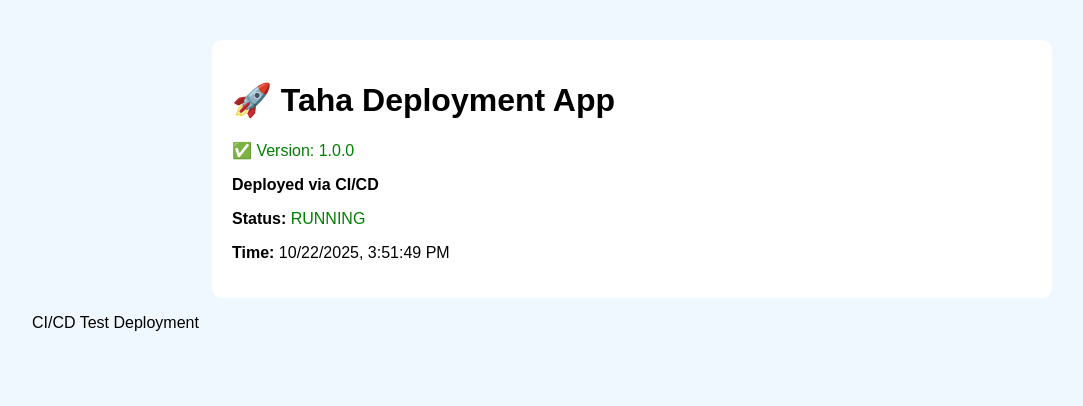
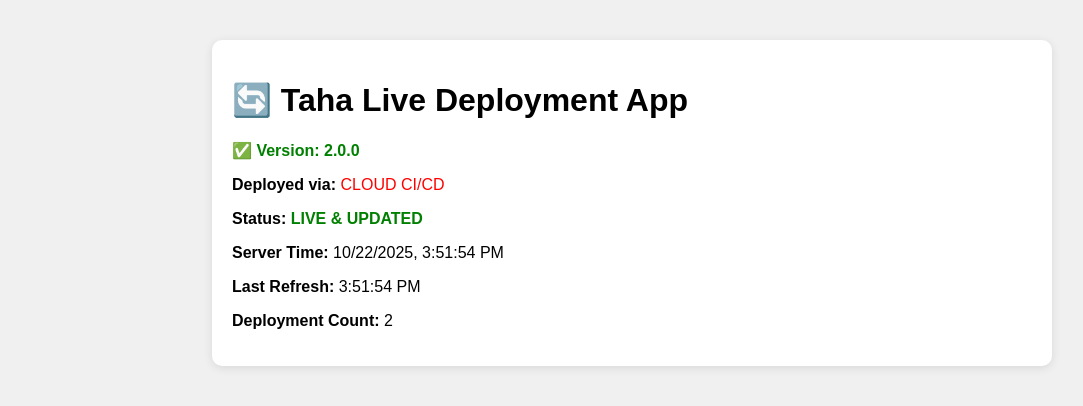
Before and after one commit to Taha-Dev-ops/deployment-project, a plain HTML site: page app/index.html in a window 1280 px wide. Shown: the whole page, without its empty margins (8-1091 px from the left). Drawn offline with Linux system fonts and the light colour scheme.

Commit message:
feat: Add live clock and deployment counter v2.0.0

```diff
--- a/app/index.html
+++ b/app/index.html
@@ -1,27 +1,37 @@
 <!DOCTYPE html>
 <html>
 <head>
-    <title>Taha Deployment App</title>
+    <title>Taha Live Deployment App</title>
     <style>
-        body { font-family: Arial; margin: 40px; background: #f0f8ff; }
-        .container { max-width: 800px; margin: 0 auto; padding: 20px; background: white; border-radius: 10px; }
-        .success { color: green; }
-        .error { color: red; }
+        body { font-family: Arial; margin: 40px; background: #f0f0f0; }
+        .container { max-width: 800px; margin: 0 auto; padding: 20px; background: white; border-radius: 10px; box-shadow: 0 2px 10px rgba(0,0,0,0.1); }
+        .success { color: green; font-weight: bold; }
+        .live { color: red; animation: blink 1s infinite; }
+        @keyframes blink { 50% { opacity: 0.5; } }
     </style>
 </head>
 <body>
     <div class="container">
-        <h1>🚀 Taha Deployment App</h1>
-        <p class="success">✅ Version: 1.0.0</p>
-        <p><strong>Deployed via CI/CD</strong></p>
-        <p><strong>Status:</strong> <span class="success">RUNNING</span></p>
-        <p><strong>Time:</strong> <span id="time"></span></p>
+        <h1>🔄 Taha Live Deployment App</h1>
+        <p class="success">✅ Version: 2.0.0</p>
+        <p><strong>Deployed via:</strong> <span class="live">CLOUD CI/CD</span></p>
+        <p><strong>Status:</strong> <span class="success">LIVE & UPDATED</span></p>
+        <p><strong>Server Time:</strong> <span id="liveTime"></span></p>
+        <p><strong>Last Refresh:</strong> <span id="refreshTime"></span></p>
+        <p><strong>Deployment Count:</strong> <span id="counter">1</span></p>
     </div>
     <script>
-        document.getElementById('time').textContent = new Date().toLocaleString();
+        function updateTime() {
+            document.getElementById('liveTime').textContent = new Date().toLocaleString();
+            document.getElementById('refreshTime').textContent = new Date().toLocaleTimeString();
+        }
+        function incrementCounter() {
+            let counter = document.getElementById('counter');
+            counter.textContent = parseInt(counter.textContent) + 1;
+        }
+        updateTime();
+        incrementCounter();
+        setInterval(updateTime, 1000);
     </script>
 </body>
 </html>
-<p>CI/CD Test Deployment</p>
-<!-- CI/CD Test -->
-<!-- Deployed via Self-Hosted Runner -->
```
Also changed, not shown: backup/20251022_154220/index.html (added, +1 -0 lines), backup/20251022_154220/index.nginx-debian.html (added, +23 -0 lines), backup/20251022_154547/index.html (added, +27 -0 lines), backup/20251022_154547/index.nginx-debian.html (added, +23 -0 lines).
